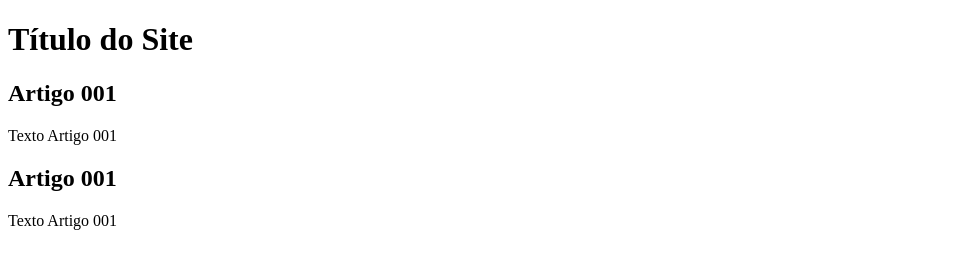
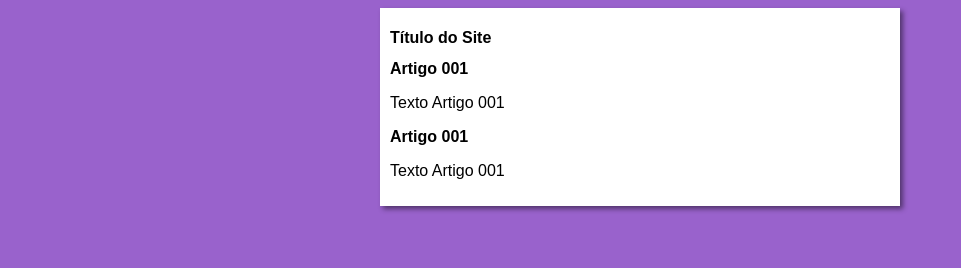
Before and after one commit to heitorcbotelho/projeto-site, a plain HTML site: page index.html in a window 1280 px wide. Shown: the whole page, without its empty margins (0-961 px from the left). Drawn offline with Linux system fonts and the light colour scheme.

Commit message:
iniciei o design

```diff
--- /dev/null
+++ b/estilos/style.css
@@ -0,0 +1,17 @@
+*{
+    font-family: Arial, Helvetica, sans-serif;
+    font-size: 16px;
+}
+
+body {
+    background-color: rgb(153, 98, 204);
+
+}
+
+main {
+    background-color: white;
+    width: 500px;
+    margin:auto;
+    padding: 10px;
+    box-shadow: 3px 3px 5px rgba(0, 0, 0, 0.473);
+}
--- a/index.html
+++ b/index.html
@@ -4,6 +4,7 @@
     <meta charset="UTF-8">
     <meta name="viewport" content="width=device-width, initial-scale=1.0">
     <title>Título do Site</title>
+    <link rel="stylesheet" href="estilos/style.css">
 </head>
 <body>
     <main>
```
